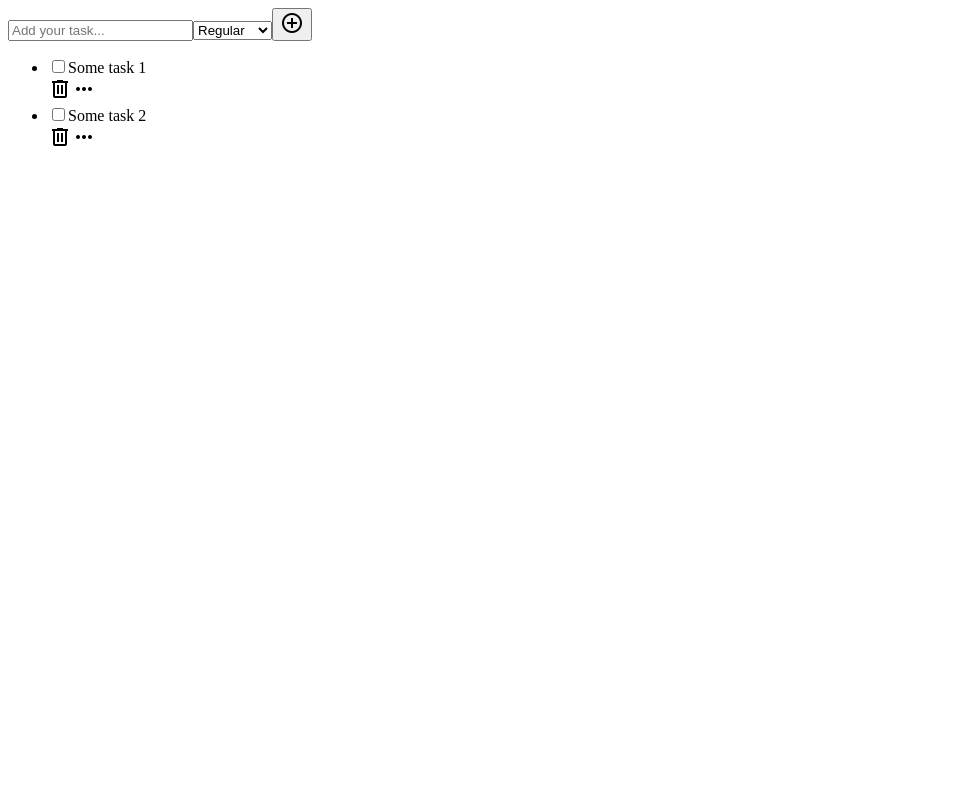
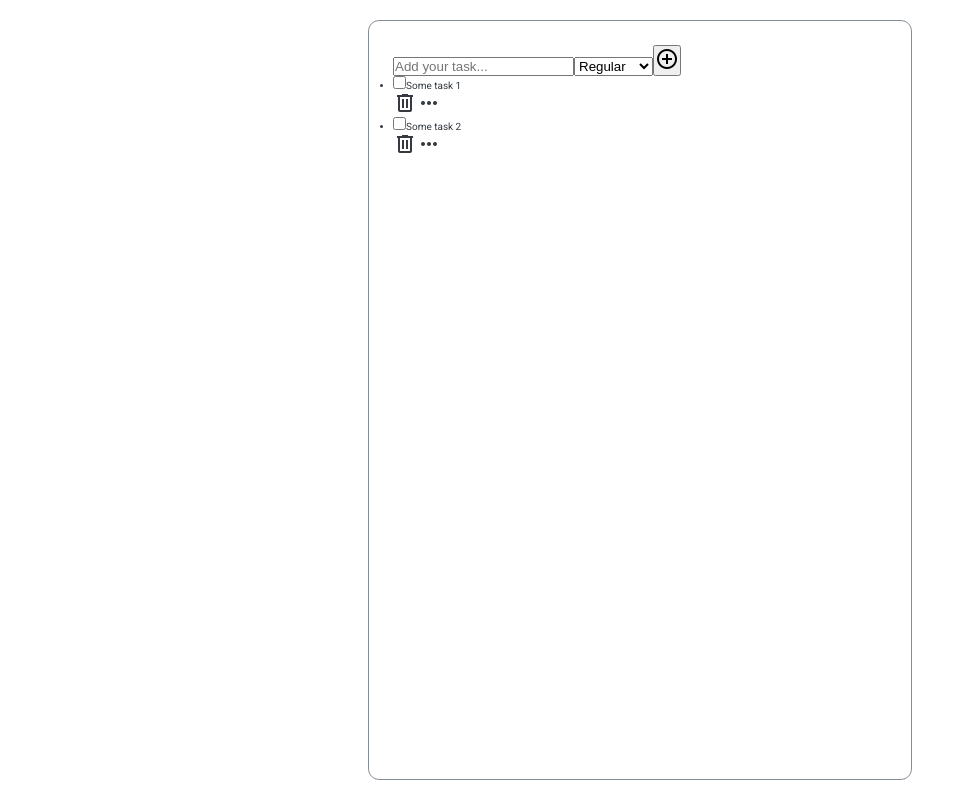
Before and after one commit to NERFTHISPLS/angular-todo-list, an Angular app: page / in a window 1280 px wide. Shown: the whole page, without its empty margins (0-967 px from the left). Built offline with nearby package versions, Linux system fonts and the light colour scheme.

Commit message:
Add general styles and styles for the app container

```diff
--- a/src/index.html
+++ b/src/index.html
@@ -13,6 +13,6 @@
     />
   </head>
   <body>
-    <app-root></app-root>
+    <app-root class="container"></app-root>
   </body>
 </html>
--- a/src/styles.scss
+++ b/src/styles.scss
@@ -1 +1,34 @@
-/* You can add global styles to this file, and also import other style files */
+@import url("https://fonts.googleapis.com/css2?family=Roboto:wght@400;500;700&display=swap");
+
+* {
+  margin: 0;
+  padding: 0;
+
+  box-sizing: border-box;
+}
+
+html {
+  font-size: 62.5%;
+}
+
+body {
+  height: 100vh;
+  padding: 2rem 0;
+
+  font-family: "Roboto", sans-serif;
+  color: #343a40;
+}
+
+.container {
+  display: flex;
+  flex-direction: column;
+
+  height: 100%;
+  max-width: 54.4rem;
+
+  margin: 0 auto;
+  padding: 2.4rem;
+
+  border: 1px solid #868e96;
+  border-radius: 11px;
+}
```
